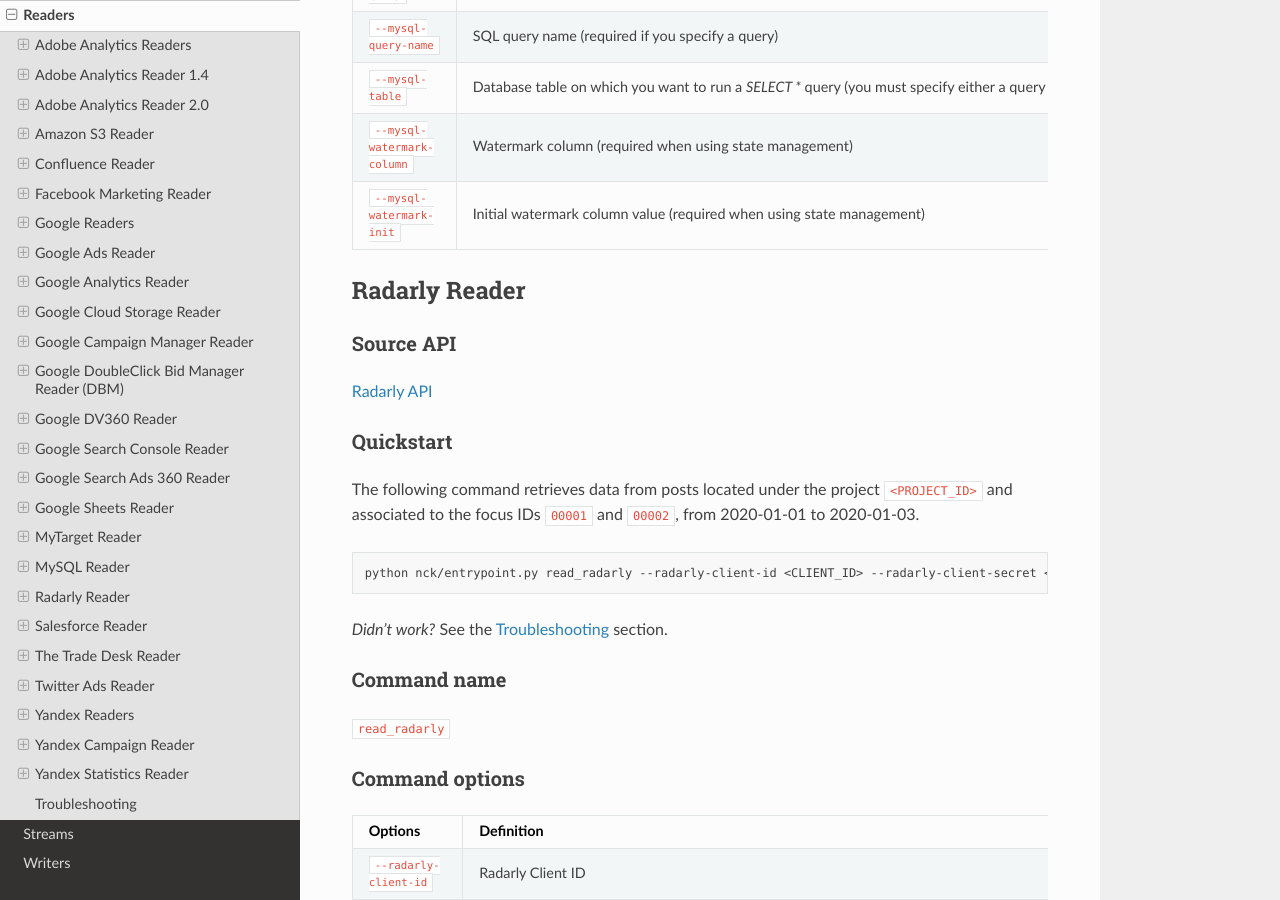
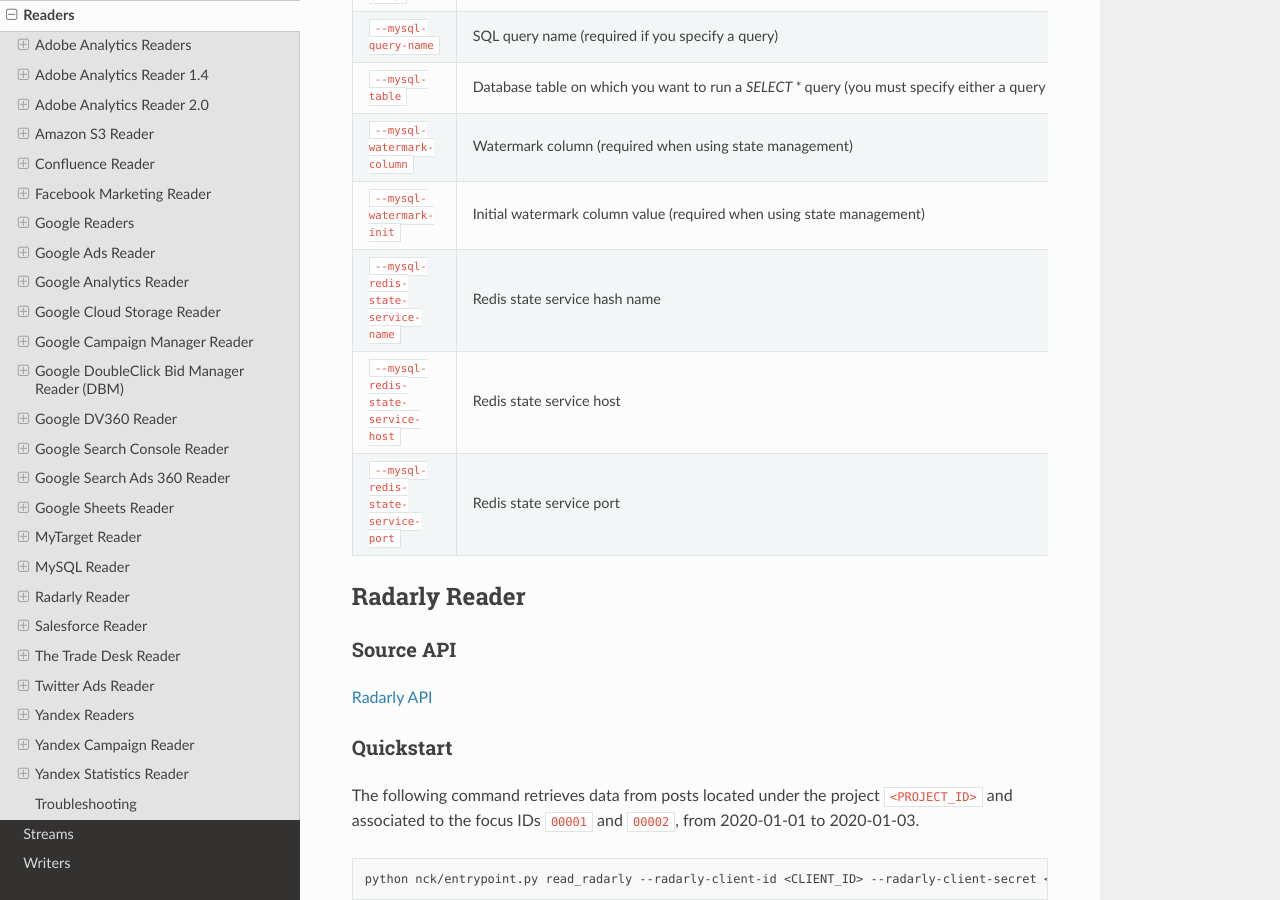
Before and after one commit to artefactory/artefactory-connectors-kit, a Sphinx documentation site: the page built from docs/source/readers.rst, in a window 1280 px wide and 900 px high, scrolled down 27125 px. Built offline with Sphinx 7.4.7 and the Read the Docs theme 2.0.0, drawn with Linux system fonts in a browser that asks for light colours.

Commit message:
doc: update doc

```diff
--- a/docs/source/overview.rst
+++ b/docs/source/overview.rst
@@ -37,7 +37,6 @@
 - Google Sheets
 - MySQL
 - MyTarget
-- Oracle
 - Radarly
 - SalesForce
 - The Trade Desk
--- a/docs/source/readers.rst
+++ b/docs/source/readers.rst
@@ -1049,20 +1049,23 @@
 Command options
 ---------------
 
-==============================  =========================================================================================================
-Options                         Definition
-==============================  =========================================================================================================
-``--mysql-user``                Database user
-``--mysql-password``            Database password
-``--mysql-host``                Database host
-``--mysql-port``                Database port
-``--mysql-database``            Database name
-``--mysql-query``               SQL query (you must specify either a query or a table)
-``--mysql-query-name``          SQL query name (required if you specify a query)
-``--mysql-table``               Database table on which you want to run a `SELECT *` query (you must specify either a query or a table)
-``--mysql-watermark-column``    Watermark column (required when using state management)
-``--mysql-watermark-init``      Initial watermark column value (required when using state management)
-==============================  =========================================================================================================
+=====================================  =========================================================================================================
+Options                                Definition
+=====================================  =========================================================================================================
+``--mysql-user``                       Database user
+``--mysql-password``                   Database password
+``--mysql-host``                       Database host
+``--mysql-port``                       Database port
+``--mysql-database``                   Database name
+``--mysql-query``                      SQL query (you must specify either a query or a table)
+``--mysql-query-name``                 SQL query name (required if you specify a query)
+``--mysql-table``                      Database table on which you want to run a `SELECT *` query (you must specify either a query or a table)
+``--mysql-watermark-column``           Watermark column (required when using state management)
+``--mysql-watermark-init``             Initial watermark column value (required when using state management)
+``--mysql-redis-state-service-name``   Redis state service hash name
+``--mysql-redis-state-service-host``   Redis state service host
+``--mysql-redis-state-service-port``   Redis state service port
+=====================================  =========================================================================================================
 
 ==============
 Radarly Reader
```
